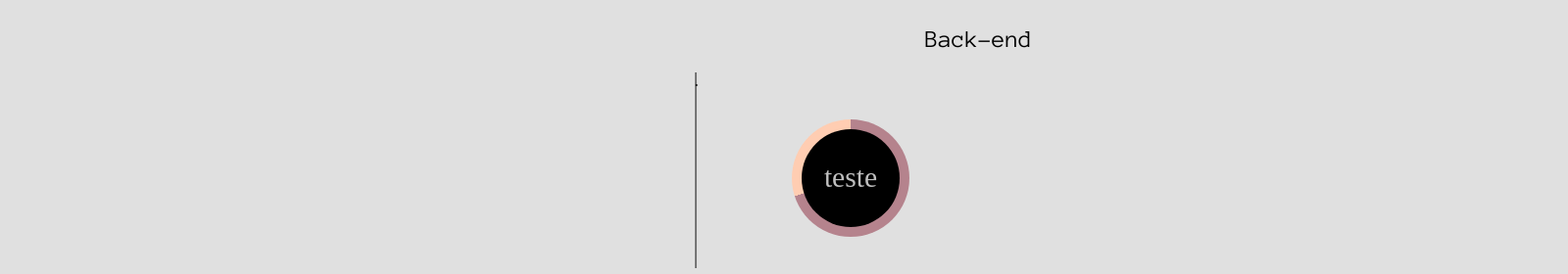
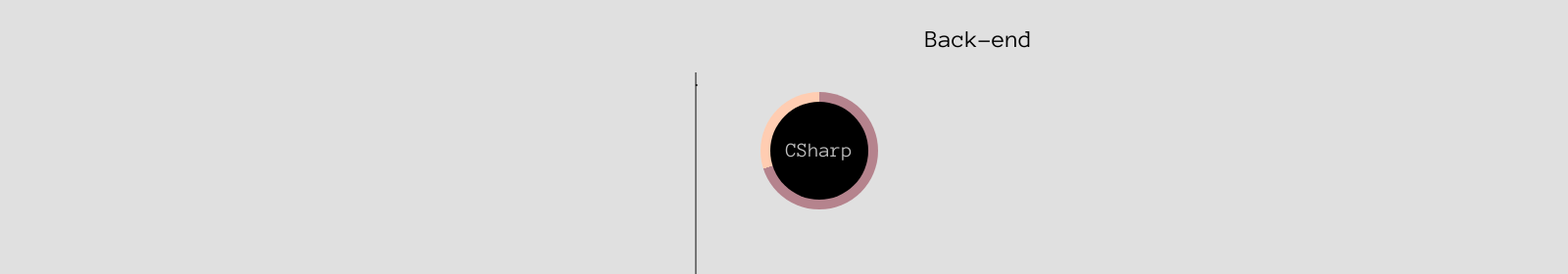
Before and after one commit to atir75/Portfolio-React, a React (Vite) app: page / in a window 1280 px wide. Shown: the part 1505-1785 px from the top of the page at 98% size, 1600 px wide, since content can reach past the window. Built offline with nearby package versions, Linux system fonts and the light colour scheme.

Commit message:
wip: first circle progress

```diff
--- a/src/components/Skilss/index.tsx
+++ b/src/components/Skilss/index.tsx
@@ -12,7 +12,7 @@ export function Skills() {
 
             <div className="wrap-circles">
                 <div className="circle per-0">
-                    <div className="inner">teste</div>
+                    <div className="inner">CSharp</div>
                 </div>
                 {/* <div className="circle per-25">
                     <div className="inner">25%</div>
--- a/src/components/Skilss/styles.css
+++ b/src/components/Skilss/styles.css
@@ -16,7 +16,7 @@
 
 .teste{
     width: 2px;
-    height: 200px;
+    height: 300px;
     background-color: #757575;
     margin-left: 44.3rem;
 }
@@ -45,8 +45,8 @@
 
 .wrap-circles {
     min-height: 10vh;
-    padding: 2rem 50rem;
-    margin-top: -12rem;
+    padding: 1rem 48rem;
+    margin-top: -19rem;
   }
 
   .circle {
@@ -85,7 +85,8 @@
     height: 100px;
     background: #000;
     border-radius: 50%;
-    font-size: 1.85em;
+    font-family: 'Anonymous Pro', monospace;
+    font-size: 1.3em;
     font-weight: 300;
     color: rgba(255, 255, 255, 0.75);
   }
```
